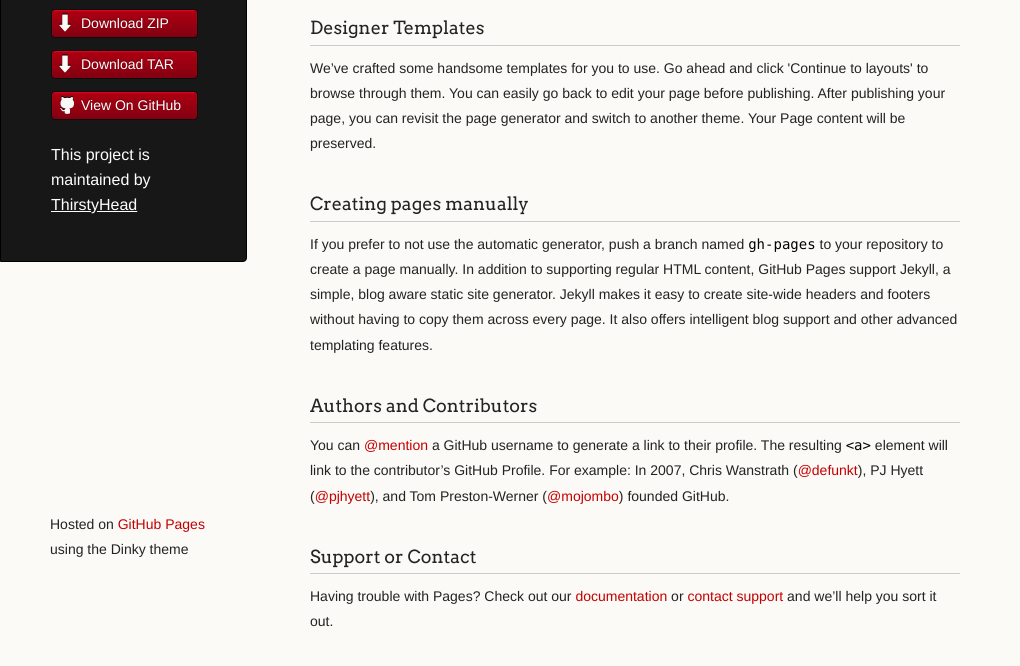
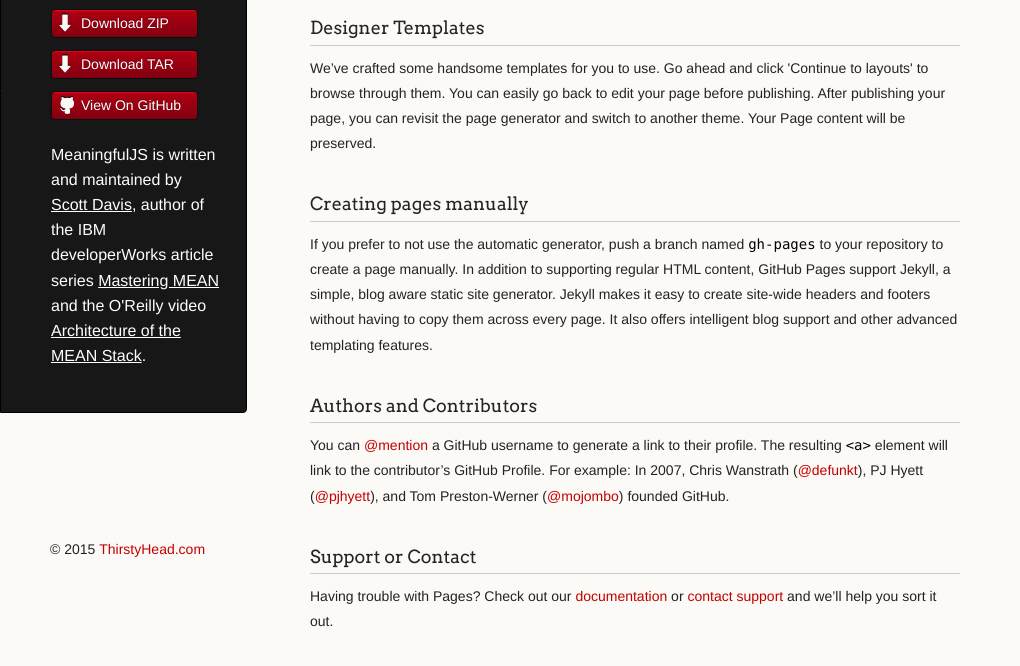
Before and after one commit to ThirstyHead/generator-meaningfuljs, a plain HTML site: page index.html in a window 1280 px wide. Shown: the part 206-872 px from the top of the page, without its empty margins (0-1020 px from the left). Drawn offline with Linux system fonts and the light colour scheme.

Commit message:
more header, footer work

```diff
--- a/index.html
+++ b/index.html
@@ -26,10 +26,13 @@
           <li><a class="buttons github" href="https://github.com/ThirstyHead/meaningfuljs">View On GitHub</a></li>
         </ul>
 
-        <p class="header">This project is maintained by <a class="header name" href="https://github.com/ThirstyHead">ThirstyHead</a></p>
+        <p class="header">
+            MeaningfulJS is written and maintained by <a href="http://thirstyhead.com/contact.html"
+              class="header name">Scott Davis</a>, author of the IBM developerWorks article series <a href="http://www.ibm.com/developerworks/library/wa-mean1/index.html" class="header name">Mastering MEAN</a> and the O'Reilly video <a href="http://shop.oreilly.com/product/0636920039495.do" class="header name">Architecture of the MEAN Stack</a>.
+        </p>
+      </header>
 
 
-      </header>
       <section>
         <h3>
 <a id="welcome-to-github-pages" class="anchor" href="#welcome-to-github-pages" aria-hidden="true"><span class="octicon octicon-link"></span></a>Welcome to GitHub Pages.</h3>
@@ -57,7 +60,7 @@
 <p>Having trouble with Pages? Check out our <a href="https://help.github.com/pages">documentation</a> or <a href="https://github.com/contact">contact support</a> and we’ll help you sort it out.</p>
       </section>
       <footer>
-        <p><small>Hosted on <a href="https://pages.github.com">GitHub Pages</a> using the Dinky theme</small></p>
+        <p><small>&copy; 2015 <a href="http://thirstyhead.com">ThirstyHead.com</a></small></p>
       </footer>
     </div>
     <!--[if !IE]><script>fixScale(document);</script><![endif]-->
--- a/stylesheets/styles.css
+++ b/stylesheets/styles.css
@@ -254,9 +254,9 @@
 	text-decoration: underline;
 }
 
-a.name {
+/*a.name {
 	white-space: nowrap;
-}
+}*/
 
 header ul {
   list-style:none;
```
